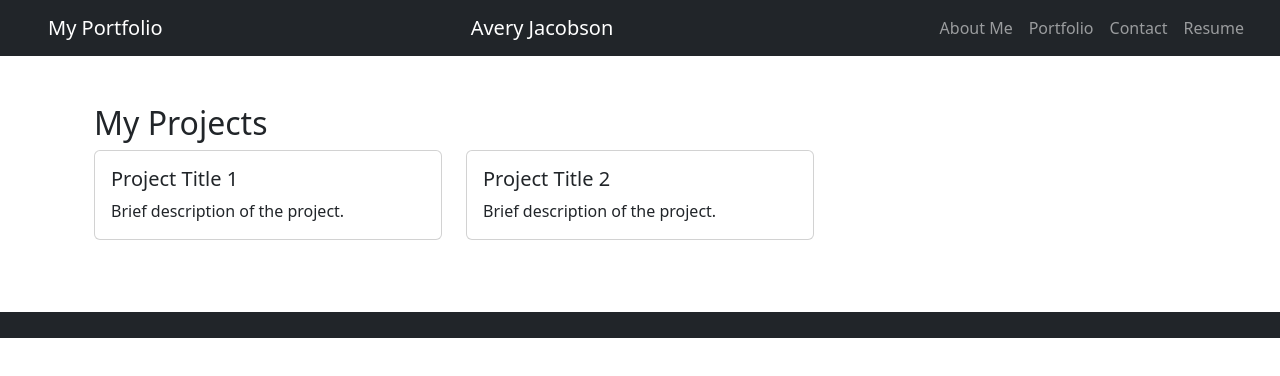
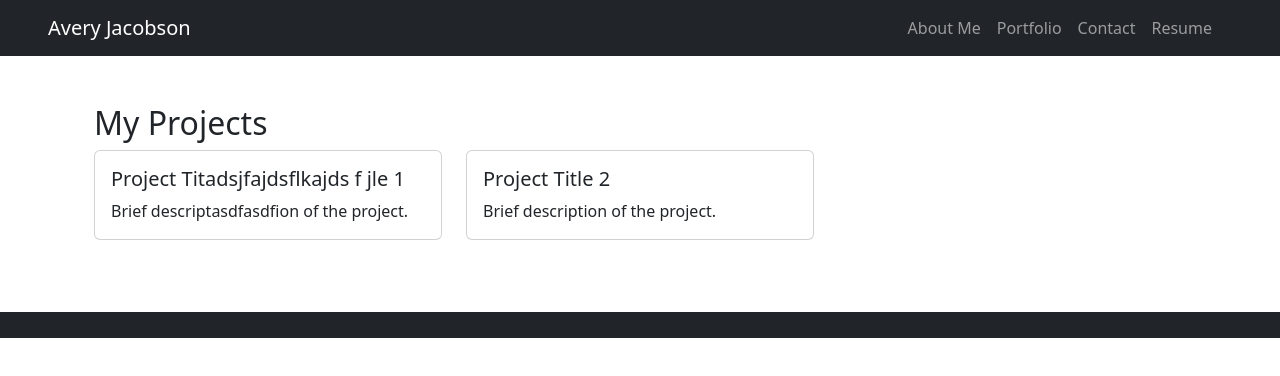
Before and after one commit to TheReal4m4d3u5/reactPortfolio, a React (Vite) app: page / in a window 1280 px wide. Shown: the top 376 px of the page. Built offline with nearby package versions, Linux system fonts and the light colour scheme.

Commit message:
added code to go to different pages

```diff
--- a/src/App.jsx
+++ b/src/App.jsx
@@ -3,24 +3,15 @@ import Header from "./components/Header.jsx";
 import Footer from "./components/Footer.jsx";
 import Navigation from './components/Navigation.jsx';
 
-import About from "./pages/About.jsx";
-import Contact from './pages/Contact.jsx';
-import Portfolio from "./pages/Portfolio.jsx";
-import Resume from "./pages/Resume.jsx";
 
-// import { BrowserRouter as Router, Route, Routes } from 'react-router-dom';
+
+function App() {
 
 
 
-
-function App() {
   return (
     <>
     <Header/>
-    <Navigation/>
-    {/* <About/>
-    <Portfolio/>
-    <Contact/> */}
     <Footer/>
     </>
     )
--- a/src/components/Footer.jsx
+++ b/src/components/Footer.jsx
@@ -1,14 +1,8 @@
 import { Navbar, Nav, Container } from 'react-bootstrap';
-
-// TODO: Create a `name` variable
 
 const name = "Avery Jacobson";
 
-// TODO: Create a `thoughts` variable
-// This should be a string regarding what you think of React
-
 const thoughts = 'react is awesome';
-
 
 const Footer = ({ setActiveSection }) => {
   return (
--- a/src/components/Header.jsx
+++ b/src/components/Header.jsx
@@ -1,9 +1,9 @@
-import React from 'react';
+import React, { useState } from 'react';
 import { Navbar, Nav, Container, Button } from 'react-bootstrap';
 import '../.././styles.css';
+import Navigation from './Navigation.jsx';
 
 const name = "Avery Jacobson";
-
 
 
 // GIVEN a single-page application portfolio for a web developer
@@ -11,21 +11,48 @@ const name = "Avery Jacobson";
 // THEN I am presented with a page containing a header, a section for content, and a footer
 // WHEN I view the header
 // THEN I am presented with the developer's name and navigation with titles corresponding to different sections of the portfolio
+
+
 // WHEN I view the navigation titles
 // THEN I am presented with the titles About Me, Portfolio, Contact, and Resume, and the title corresponding to the current section is highlighted
+
+
 // WHEN I click on a navigation title
 // THEN I am presented with the corresponding section below the navigation without the page reloading and that title is highlighted
 // WHEN I load the portfolio the first time
 // THEN the About Me title and section are selected by default
 
+{/* <ul className="list-group">
+{props.groceries.map((item) => (
+    <li
+        style={
+            {
+                textDecoration: item.purchased ? 'line-through' : 'none'
+            }
+        }
+        key={item.id}
+        className="list-group-item"
+    >
+        {item.name}
+    </li>
+))
+}
+</ul> */}
 
 
-const Header = ({ setActiveSection }) => {
+const Header = () => {
+
+  const [currentPage, setCurrentPage] = useState("about");
+
+  const setActiveSection = (page) =>{
+    setCurrentPage(page);
+  }
+
   return (
+    <>
     <Navbar bg="dark" variant="dark" expand="lg">
       {/* className="ms-4" margin start bootstrap using 12 colums to span the width of the page bootstrap is expecting a container then row and then column as a format, ps- padding start*/}
       <Container fluid className="ps-5">
-        <Navbar.Brand className="col-4" href="#">My Portfolio</Navbar.Brand>
         <Navbar.Brand id="headerName" className="col-4 ps-15" href="#home">{name}</Navbar.Brand>
          <div className="col-4 pe-5">
           <Navbar.Toggle  aria-controls="basic-navbar-nav" />
@@ -49,6 +76,9 @@ const Header = ({ setActiveSection }) => {
 
       </Container>
     </Navbar>
+
+    <Navigation activePage={currentPage}/>
+    </>
   );
 };
 
--- a/src/components/Navigation.jsx
+++ b/src/components/Navigation.jsx
@@ -1,22 +1,24 @@
 import React, { useState } from 'react';
 import { Container } from 'react-bootstrap';
 import About from '../pages/About';
+import Contact from '../pages/Contact';
 
 
 // import { BrowserRouter as Router, Routes, Route } from 'react-router-dom';
 
 
-const Navigation = () => {
-  const [activeSection, setActiveSection] = useState('about');
+const Navigation = ({activePage}) => {
+
+
 
   const renderSection = () => {
 
-    switch (activeSection) {
+    switch (activePage) {
       case 'about':
+        const [activeSection, setActiveSection] = useState(activePage);
         return <About />;
-      case 'projects':
-        return <Projects />;
       case 'contact':
+
         return <Contact />;
       case 'resume':
         return <Resume />;
@@ -24,7 +26,6 @@ const Navigation = () => {
         return <About />;
     }
   };
-
 
 
   return (
--- a/src/pages/About.jsx
+++ b/src/pages/About.jsx
@@ -8,8 +8,8 @@ const About = () => {
               <div className="col-md-4">
                   <div className="card mb-4">
                       <div className="card-body">
-                          <h5 className="card-title">Project Title 1</h5>
-                          <p className="card-text">Brief description of the project.</p>
+                          <h5 className="card-title">Project Titadsjfajdsflkajds f jle 1</h5>
+                          <p className="card-text">Brief descriptasdfasdfion of the project.</p>
                       </div>
                   </div>
               </div>
--- a/src/pages/Resume.jsx
+++ b/src/pages/Resume.jsx
@@ -3,21 +3,13 @@ import React from 'react';
 function Contact() {
   return (
     <div className="container mt-5">
-      <h2>Contact Us</h2>
+      <h1>Resume</h1>
       <form>
-        <div className="mb-3">
-          <label htmlFor="name" className="form-label">Name</label>
-          <input type="text" className="form-control" id="name" placeholder="Enter your name" />
-        </div>
-        <div className="mb-3">
-          <label htmlFor="email" className="form-label">Email address</label>
-          <input type="email" className="form-control" id="email" placeholder="name@example.com" />
-        </div>
-        <div className="mb-3">
-          <label htmlFor="message" className="form-label">Message</label>
-          <textarea className="form-control" id="message" rows="3" placeholder="Enter your message"></textarea>
-        </div>
-        <button type="submit" className="btn btn-primary">Submit</button>
+
+      </form>
+      <h1>Linkedin</h1>
+      <form>
+
       </form>
     </div>
   );
```
